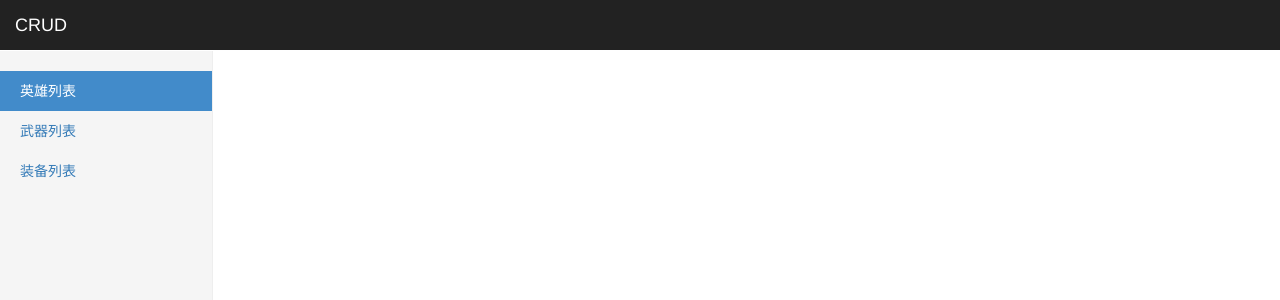
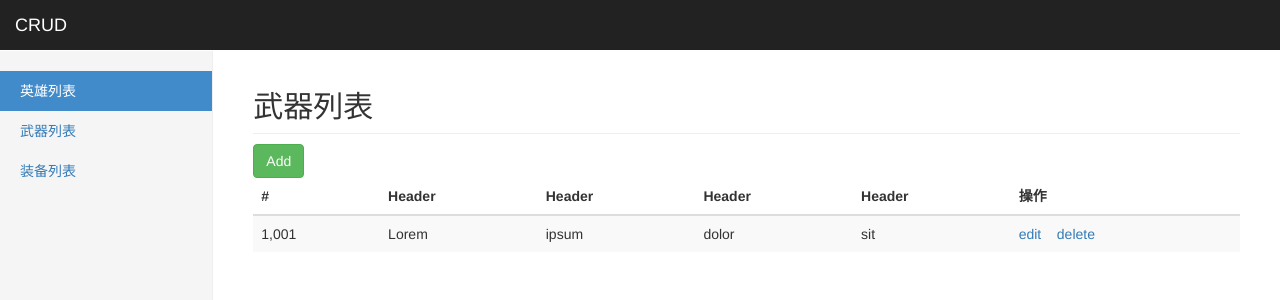
Before and after one commit to gyyxtx/hero, a Vue app: page /#/weapon in a window 1280 px wide. Shown: the top 300 px of the page. Built offline with nearby package versions, Linux system fonts and the light colour scheme.

Commit message:
路由组件 实现武器列表和装备列表

```diff
--- a/src/main.js
+++ b/src/main.js
@@ -14,12 +14,18 @@ Vue.use(VueRouter)
 
 // 导入HeroList组件
 import HeroList from './view/hero/HeroList.vue'
+import WeaponList from './view/weapon/WeaponList.vue'
+import EquipList from './view/equip/EquipList.vue'
 // 创建路由对象
 const router = new VueRouter({
   // 配置路由规则
   routes:[
     // 配置路由信息
-    {name:'hero',path:'/hero',component:HeroList}
+    // 路由重定向
+    {path:'',redirect:'/hero'},
+    {name:'hero',path:'/hero',component:HeroList},
+    {name:"weapon",path:'/weapon',component:WeaponList},
+    {name:'equip',path:'/equip',component:EquipList}
   ]
 })
 
--- /dev/null
+++ b/src/view/equip/EquipList.vue
@@ -0,0 +1,42 @@
+<template>
+  <div class="col-sm-9 col-sm-offset-3 col-md-10 col-md-offset-2 main">
+    <h2 class="sub-header">装备列表</h2>
+    <a class="btn btn-success" href="add.html">Add</a>
+    <div class="table-responsive">
+      <table class="table table-striped">
+        <thead>
+          <tr>
+            <th>#</th>
+            <th>Header</th>
+            <th>Header</th>
+            <th>Header</th>
+            <th>Header</th>
+            <th>操作</th>
+          </tr>
+        </thead>
+        <tbody>
+          <tr>
+            <td>1,001</td>
+            <td>Lorem</td>
+            <td>ipsum</td>
+            <td>dolor</td>
+            <td>sit</td>
+            <td>
+              <a href="edit.html">edit</a>
+              &nbsp;&nbsp;
+              <a href="javascript:window.confirm('Are you sure?')">delete</a>
+            </td>
+          </tr>
+        </tbody>
+      </table>
+    </div>
+  </div>
+</template>
+
+<script>
+export default {};
+</script>
+
+
+<style scoped>
+</style>
--- a/src/view/hero/HeroList.vue
+++ b/src/view/hero/HeroList.vue
@@ -1,6 +1,6 @@
 <template>
   <div class="col-sm-9 col-sm-offset-3 col-md-10 col-md-offset-2 main">
-    <h2 class="sub-header">Hero List</h2>
+    <h2 class="sub-header">英雄列表</h2>
     <a class="btn btn-success" href="add.html">Add</a>
     <div class="table-responsive">
       <table class="table table-striped">
--- /dev/null
+++ b/src/view/weapon/WeaponList.vue
@@ -0,0 +1,41 @@
+<template>
+  <div class="col-sm-9 col-sm-offset-3 col-md-10 col-md-offset-2 main">
+    <h2 class="sub-header">武器列表</h2>
+    <a class="btn btn-success" href="add.html">Add</a>
+    <div class="table-responsive">
+      <table class="table table-striped">
+        <thead>
+          <tr>
+            <th>#</th>
+            <th>Header</th>
+            <th>Header</th>
+            <th>Header</th>
+            <th>Header</th>
+            <th>操作</th>
+          </tr>
+        </thead>
+        <tbody>
+          <tr>
+            <td>1,001</td>
+            <td>Lorem</td>
+            <td>ipsum</td>
+            <td>dolor</td>
+            <td>sit</td>
+            <td>
+              <a href="edit.html">edit</a>
+              &nbsp;&nbsp;
+              <a href="javascript:window.confirm('Are you sure?')">delete</a>
+            </td>
+          </tr>
+        </tbody>
+      </table>
+    </div>
+  </div>
+</template>
+
+<script>
+export default {};
+</script>
+
+<style scoped>
+</style>
```
